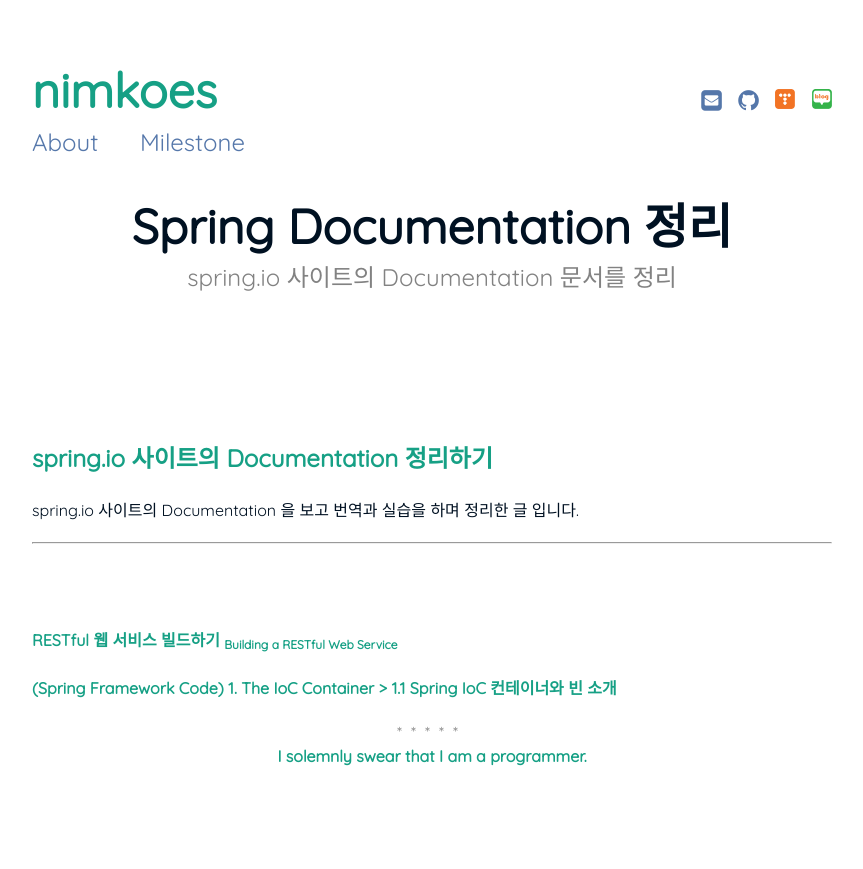
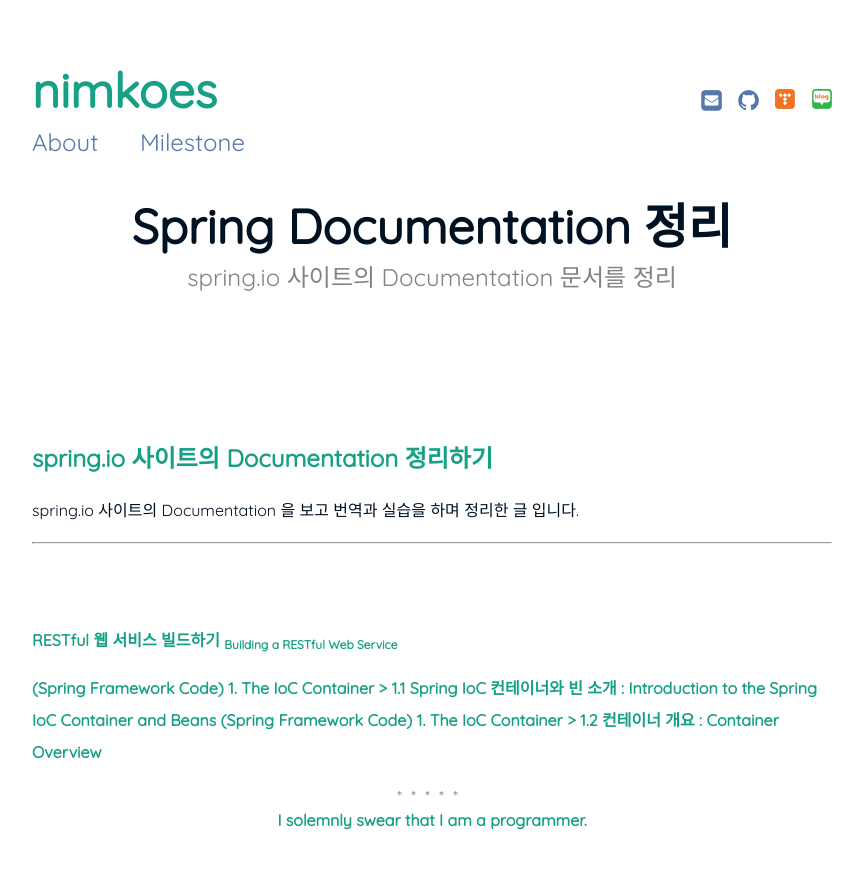
Before and after one commit to nimkoes/portfolio, a Jekyll site: the page built from _posts/2021-05-08-Spring-Documentation.md, in a window 1280 px wide. Shown: the top 869 px of the page, without its empty margins (208-1071 px from the left). Built offline with Jekyll 4.4.1, drawn with Linux system fonts in a browser that asks for light colours.

Commit message:
Update 2021-05-08-Spring-Documentation.md
'1.2 컨테이너 개요' 정리 추가

```diff
--- a/_posts/2021-05-08-Spring-Documentation.md
+++ b/_posts/2021-05-08-Spring-Documentation.md
@@ -19,12 +19,10 @@
 [**RESTful 웹 서비스 빌드하기 <sub>Building a RESTful Web Service</sub>**][link_gs_001]
 
 
-[**(Spring Framework Code) 1. The IoC Container > 1.1 Spring IoC 컨테이너와 빈 소개**][link_core_001_001]
-
-
-
-
+[**(Spring Framework Code) 1. The IoC Container > 1.1 Spring IoC 컨테이너와 빈 소개 : Introduction to the Spring IoC Container and Beans**][link_core_001_001]
+[**(Spring Framework Code) 1. The IoC Container > 1.2 컨테이너 개요 : Container Overview**][link_core_001_002]
 
 
 [link_gs_001]:https://xxxelppa.tistory.com/263
 [link_core_001_001]:https://xxxelppa.tistory.com/265
+[link_core_001_002]:https://xxxelppa.tistory.com/265
```
